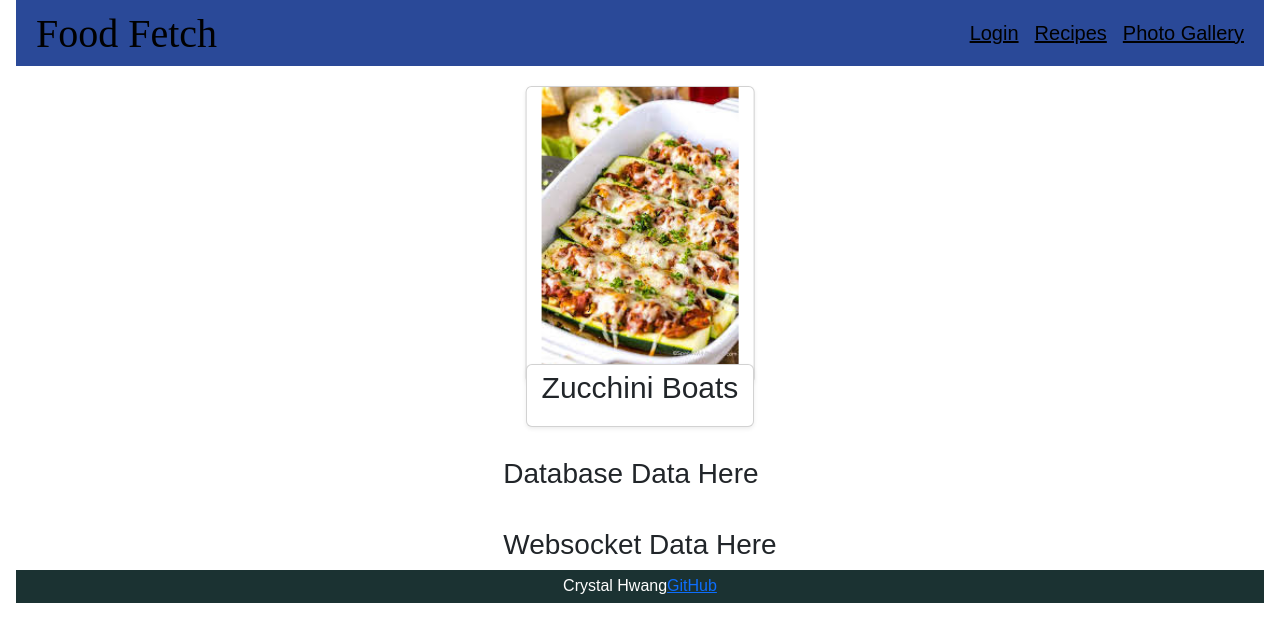
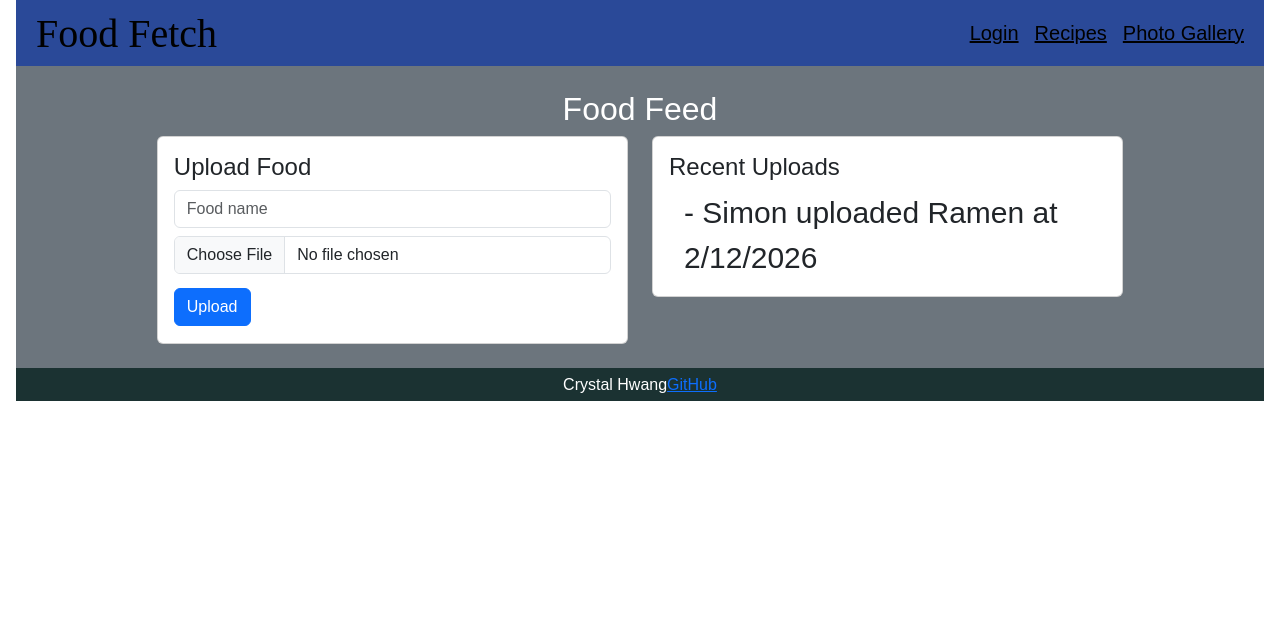
Before and after one commit to crystalhwaang/startup, a React (Vite) app: page /photo in a window 1280 px wide. Shown: the top 642 px of the page. Built offline with nearby package versions, Linux system fonts and the light colour scheme; a web font is replaced by a local one.

Commit message:
skeleton faux websocket working, but need to edit, clean, and import photos

```diff
--- /dev/null
+++ b/src/photo/activityFeed.jsx
@@ -0,0 +1,38 @@
+import React from 'react';
+import { PostNotifier } from './postNotifier';
+
+export function ActivityFeed() {
+  const [events, setEvents] = React.useState([]);
+
+  React.useEffect(() => {
+    function handlePostEvent(event) {
+        setEvents(prevEvents => {
+        let newEvents = [event, ...prevEvents];
+
+        if (newEvents.length > 10) {
+            newEvents = newEvents.slice(0, 10);
+        }
+
+        return newEvents;
+        });
+    }
+
+    PostNotifier.addHandler(handlePostEvent);
+
+    return () => {
+        PostNotifier.removeHandler(handlePostEvent);
+    };
+    }, []);
+
+  return (
+    <div className="card p-3">
+      <h4>Recent Uploads</h4>
+
+      {events.map((e, index) => (
+        <div key={index}>
+          - {e.userName} uploaded {e.food} at {e.date}
+        </div>
+      ))}
+    </div>
+  );
+}
--- a/src/photo/photo.jsx
+++ b/src/photo/photo.jsx
@@ -1,31 +1,21 @@
 import React from 'react';
-import './photo.css';
+import { Uploads } from './uploads';
+import { ActivityFeed } from './activityFeed';
 
-export function Photo(props) {
-  const [imageUrl, setImageUrl] = React.useState('');
-  const [dishName, setDishName] = React.useState('Loading...');
+export function Photo({ userName }) {
+  return (
+    <main className="bg-secondary container-fluid p-4">
+      <h2 className="text-white text-center">Food Feed</h2>
 
-  React.useEffect(() => {
-    setImageUrl(`../../public/zucchiniBoats.jpg`);
-    setDishName('Zucchini Boats');
-  }, []);
+      <div className="row">
+        <div className="col-md-6">
+          <Uploads userName={userName} />
+        </div>
 
-  return (
-    <main>
-      <div>
-        <div className="col">
-          <div className="card h-100 shadow-sm top-padding">
-            <img src={imageUrl} alt="Photo 1"></img>
-          </div>
-          <div className="card h-100 shadow-sm">
-            <p>{dishName}</p>
-          </div>
+        <div className="col-md-6">
+          <ActivityFeed userName={userName} />
         </div>
       </div>
-        <span>
-            <h3>Database Data Here</h3>
-            <h3>Websocket Data Here</h3>
-        </span>
     </main>
   );
 }
--- /dev/null
+++ b/src/photo/postNotifier.js
@@ -0,0 +1,32 @@
+class PostNotifierClass {
+  handlers = [];
+
+  addHandler(handler) {
+    this.handlers.push(handler);
+  }
+
+  removeHandler(handler) {
+    this.handlers = this.handlers.filter(h => h !== handler);
+  }
+
+  broadcastEvent(userName, eventType, data) {
+    this.handlers.forEach(handler =>
+      handler({ userName, eventType, ...data })
+    );
+  }
+}
+
+export const PostNotifier = new PostNotifierClass();
+
+export const PostEvent = {
+  Upload: 'upload'
+};
+
+setInterval(() => {
+  const foods = ['Pizza', 'Ramen', 'Burger', 'Tacos'];
+  const randomFood = foods[Math.floor(Math.random() * foods.length)];
+  const userName = 'Simon';
+  const date = new Date().toLocaleDateString();
+
+  PostNotifier.broadcastEvent(userName, PostEvent.Upload, {food: randomFood, date: date});
+}, 5000);
--- /dev/null
+++ b/src/photo/uploads.jsx
@@ -0,0 +1,54 @@
+import React from 'react';
+import { PostNotifier, PostEvent } from './postNotifier';
+
+export function Uploads({ userName }) {
+  const [foodName, setFoodName] = React.useState('');
+  const [image, setImage] = React.useState(null);
+
+  function handleUpload(e) {
+    e.preventDefault();
+
+    if (!foodName) return;
+
+    localStorage.setItem(
+      'lastUpload',
+      JSON.stringify({ foodName })
+    );
+
+    PostNotifier.broadcastEvent(
+      userName,
+      PostEvent.Upload,
+      {
+        food: foodName,
+        date: new Date().toLocaleTimeString(),
+      }
+    );
+
+    setFoodName('');
+  }
+
+  return (
+    <div className="card p-3">
+      <h4>Upload Food</h4>
+
+      <form onSubmit={handleUpload}>
+        <input
+          className="form-control mb-2"
+          placeholder="Food name"
+          value={foodName}
+          onChange={(e) => setFoodName(e.target.value)}
+        />
+
+        <input
+          type="file"
+          className="form-control mb-2"
+          onChange={(e) => setImage(e.target.files[0])}
+        />
+
+        <button className="btn btn-primary">
+          Upload
+        </button>
+      </form>
+    </div>
+  );
+}
--- a/src/recipe/recipe.jsx
+++ b/src/recipe/recipe.jsx
@@ -4,17 +4,18 @@ import './recipe.css';
 export function Recipe(props) {
   const [imageUrl, setImageUrl] = React.useState('');
   const [dishName, setDishName] = React.useState('Loading...');
+  const [dishLink, setDishLink] = React.useState('Loading...');
 
   React.useEffect(() => {
     setImageUrl(`https://www.tasteofhome.com/wp-content/uploads/2025/07/Best-Lasagna_EXPS_ATBBZ25_36333_DR_07_01_2b.jpg`);
     setDishName('Lasagna');
+    setDishLink('https://www.tasteofhome.com/recipes/best-lasagna/');
   }, []);
 
   return (
     <main>
       <div class = "container">
         <br></br>
-        {/* <h1>Ingredients</h1> */}
         {/* <form method="get" action="play.html">
           <div>
             <span>Enter ingredients here:</span>
@@ -30,7 +31,7 @@ export function Recipe(props) {
               <div className="card-body">
                 <h5 className="card-title">{dishName}</h5>
                 <p className="card-text"></p>
-                <a href="https://www.tasteofhome.com/recipes/best-lasagna/" className="btn btn-primary">Link to Recipe</a>
+                <a href={dishLink} className="btn btn-primary">Link to Recipe</a>
               </div>
             </div>
           </div>
```
